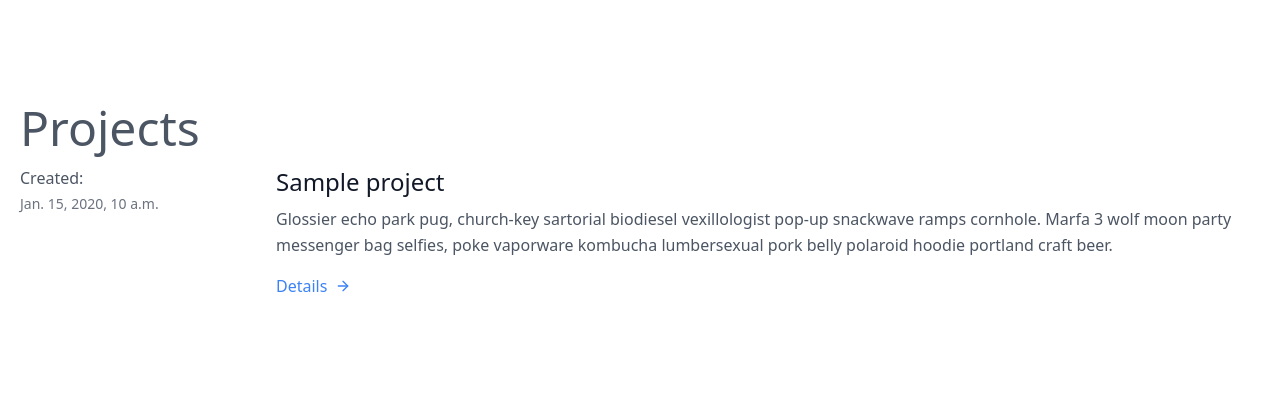
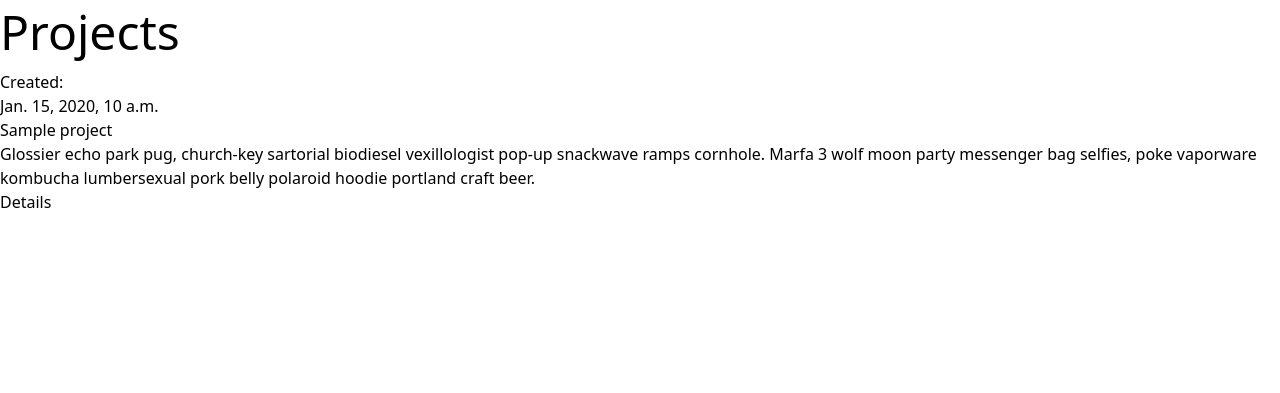
Before and after one commit to andols-dev/bugtracker, a Django app: page / in a window 1280 px wide. Shown: the part 70-463 px from the top of the page. Run offline with Django 3.2, Linux system fonts and the light colour scheme; a user stored in the database is signed in; tables that the repository leaves empty hold one stand-in row (values such as "Sample post"); some libraries are stand-ins or nearby versions.

Commit message:
modify projects.html

```diff
--- a/projects/templates/projects/projects.html
+++ b/projects/templates/projects/projects.html
@@ -6,33 +6,21 @@
 
 
 {% block content %}
-<section class="text-gray-600 body-font overflow-hidden">
-  <div class="container px-5 py-24 mx-auto">
-    <h1 class="text-5xl font-medium leading-tight mt-0 mb-2 ">Projects</h1>
-   <div class="-my-8 divide-y-2 divide-gray-100">
-     {% for project in projects  %}
-      <div class="py-8 flex flex-wrap md:flex-nowrap">
-        <div class="md:w-64 md:mb-0 mb-6 flex-shrink-0 flex flex-col">
-          <h2>Created:</h2>
-          <span class="mt-1 text-gray-500 text-sm">{{ project.created }}</span>
 
-        </div>
-        <div class="md:flex-grow">
-          <h2 class="text-2xl font-medium text-gray-900 title-font mb-2">{{ project.name }}</h2>
-          <p class="leading-relaxed">Glossier echo park pug, church-key sartorial biodiesel vexillologist pop-up snackwave ramps cornhole. Marfa 3 wolf moon party messenger bag selfies, poke vaporware kombucha lumbersexual pork belly polaroid hoodie portland craft beer.</p>
-          <a href="{% url 'project-detail' project.id %}" class="text-blue-500 inline-flex items-center mt-4">Details
-            <svg class="w-4 h-4 ml-2" viewBox="0 0 24 24" stroke="currentColor" stroke-width="2" fill="none" stroke-linecap="round" stroke-linejoin="round">
-              <path d="M5 12h14"></path>
-              <path d="M12 5l7 7-7 7"></path>
-            </svg>
-          </a>
-        </div>
+  <h1 class="text-5xl font-medium leading-tight mt-0 mb-2 ">Projects</h1>
+
+  {% for project in projects  %}
+    <div>
+      <div>
+        <h2>Created:</h2>
+        <span>{{ project.created }}</span>
       </div>
-    {% endfor %}
-  </div>
-
-
-  </div>
-</section>
+      <div>
+        <h2>{{ project.name }}</h2>
+        <p>Glossier echo park pug, church-key sartorial biodiesel vexillologist pop-up snackwave ramps cornhole. Marfa 3 wolf moon party messenger bag selfies, poke vaporware kombucha lumbersexual pork belly polaroid hoodie portland craft beer.</p>
+        <a href="{% url 'project-detail' project.id %}">Details</a>
+      </div>
+    </div>
+  {% endfor %}
 
 {% endblock content %}
```
